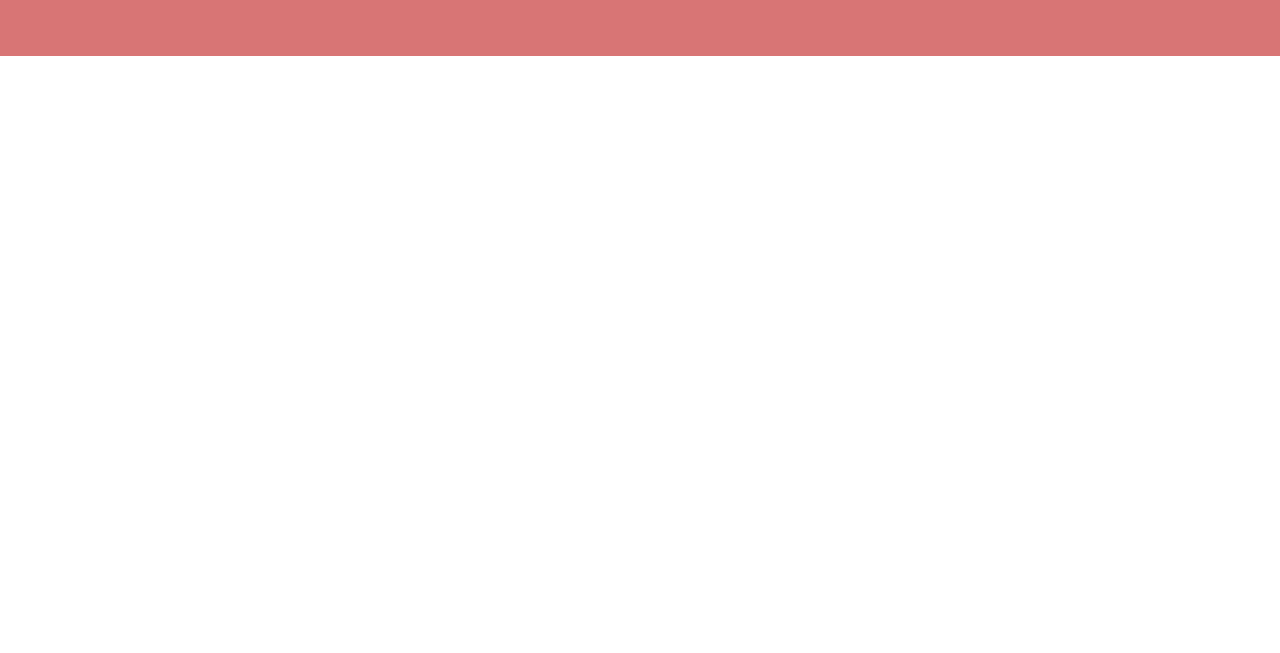
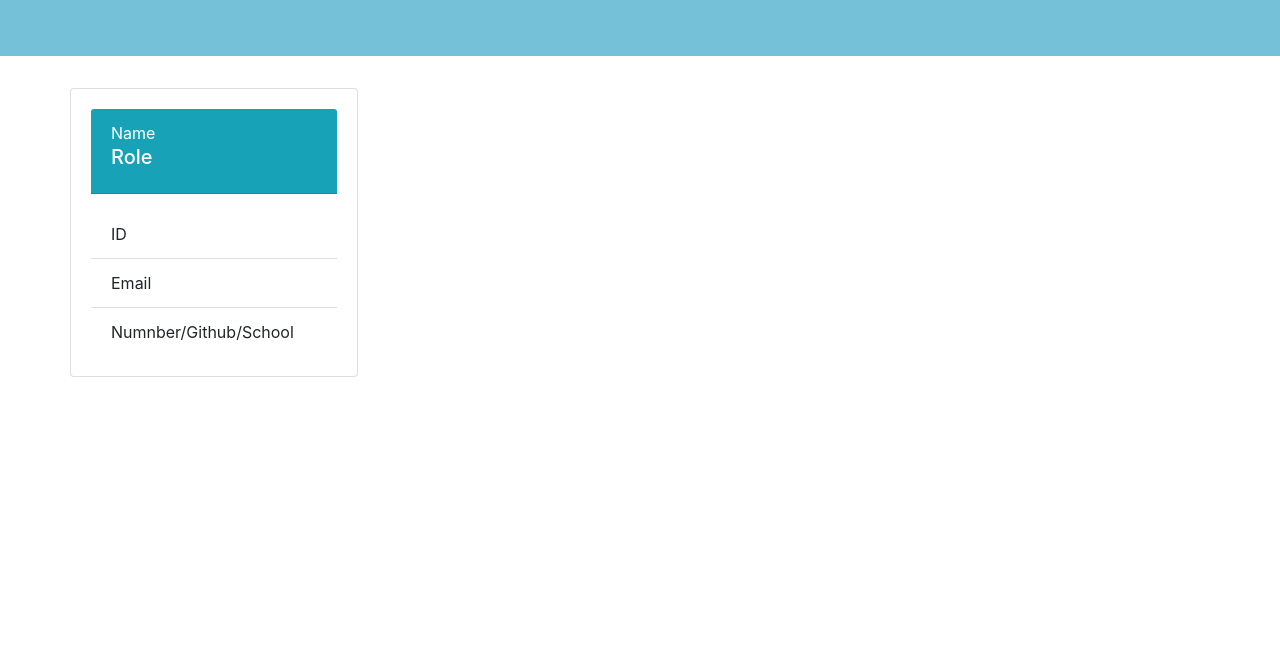
Before and after one commit to zs274/Team-Profile-Generator, a website: page Develop/dist/index.html in a window 1280 px wide. Shown: the part 147-800 px from the top of the page. Drawn offline with nearby package versions, Linux system fonts and the light colour scheme.

Commit message:
created html mockup

```diff
--- a/Develop/dist/index.html
+++ b/Develop/dist/index.html
@@ -14,10 +14,28 @@
 
 <div class="jumbotron jumbotron-fluid">
     <div class="container">
-      <h1 class="display-4">My Team</h1>
+        <h1 class="display-4">My Team</h1>
     </div>
-  </div>
+</div>
 
+<div class="container">
+    <div class="row">
+        <div class="card" style="width: 18rem;">
+            <div class="card-body">
+                <div class="card-header text-white bg-info mb-3">
+                    Name
+                    <h5 class="card-title">Role</h5>
+                  </div>
+                  <ul class="list-group list-group-flush">
+                    <li class="list-group-item">ID</li>
+                    <li class="list-group-item">Email</li>
+                    <li class="list-group-item">Numnber/Github/School</li>
+                  </ul>
+            </div>
+          </div>
+
+    </div>
+</div>
 
 
 <body>
--- a/Develop/dist/style.css
+++ b/Develop/dist/style.css
@@ -1,4 +1,4 @@
 .jumbotron {
-    background-color: rgb(216, 117, 117);
+    background-color: rgb(117, 193, 216);
     text-align: center;
 }
```
